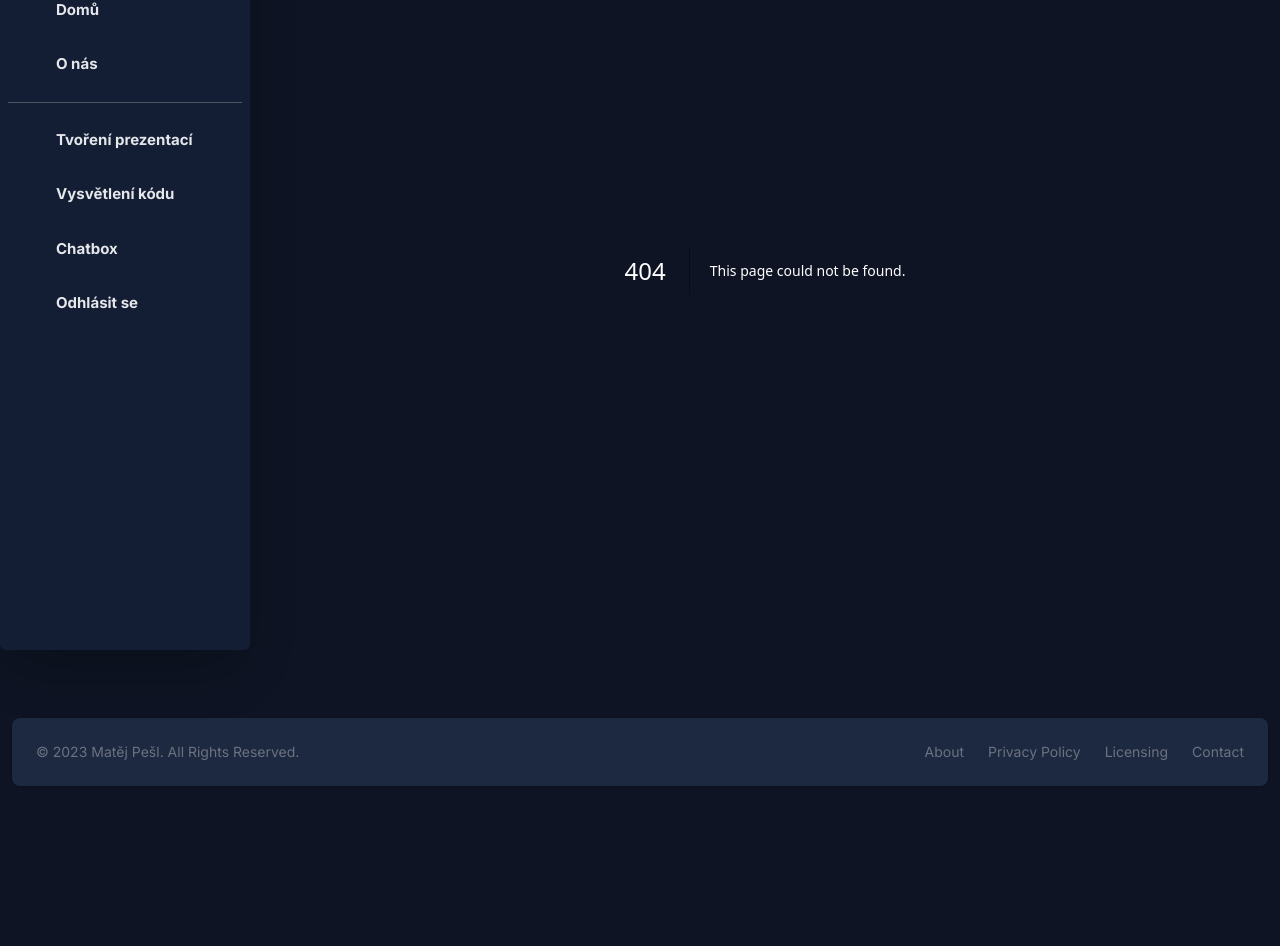
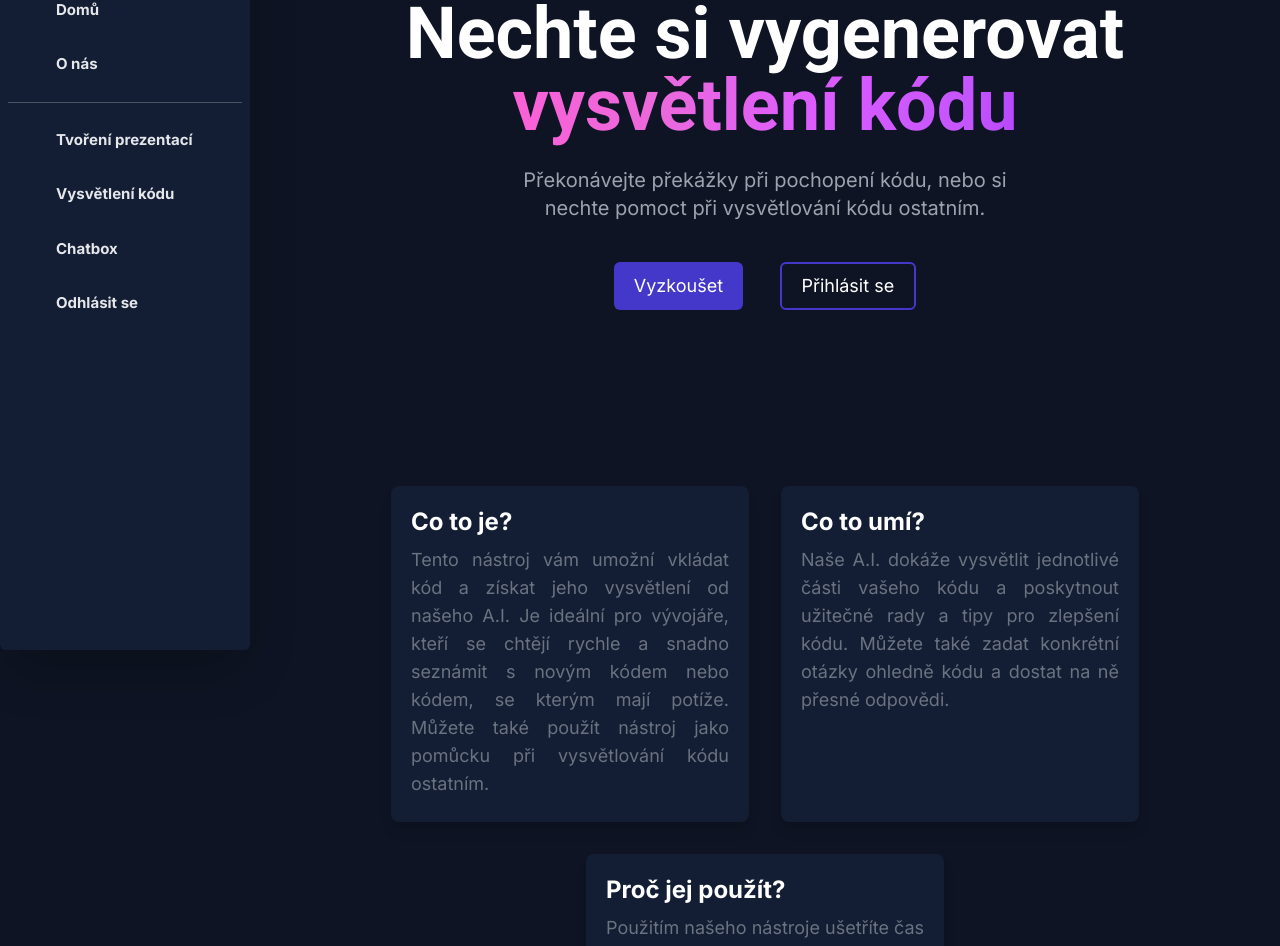
Before and after one commit to AspireOne/intellify, a Next.js app: page /code-explainer in a window 1280 px wide. Before the commit this address had no page. Shown: the part 150-1096 px from the top of the page. Before the commit the page ends 948 px from the top, so only its background shows below. Built offline with nearby package versions, Linux system fonts and the light colour scheme; some icons are missing.

Commit message:
add template code explainer site

```diff
--- /dev/null
+++ b/pages/code-explainer.tsx
@@ -0,0 +1,40 @@
+import {NextPage} from "next";
+import ModuleLandingPage from "../components/ModuleLandingPage";
+import LandingPageProps from "../objects/LandingPageProps";
+import Button from "../components/Button";
+import React from "react";
+
+const landingPageProps: LandingPageProps = {
+    title: "Nechte si vygenerovat [vysvětlení kódu]",
+
+    description: "Překonávejte překážky při pochopení kódu, nebo si nechte pomoct při vysvětlování kódu ostatním.",
+
+    callToActionTitle: "Vyzkoušejte náš nástroj hned teď a zjistěte, jak vám může pomoci pochopit kód.",
+
+    card1: {
+        title: "Co to je?",
+        description: "Tento nástroj vám umožní vkládat kód a získat jeho vysvětlení od našeho A.I. Je ideální pro vývojáře, kteří se chtějí rychle a snadno seznámit s novým kódem nebo kódem, se kterým mají potíže. Můžete také použít nástroj jako pomůcku při vysvětlování kódu ostatním."
+    },
+
+    card2: {
+        title: "Co to umí?",
+        description: "Naše A.I. dokáže vysvětlit jednotlivé části vašeho kódu a poskytnout užitečné rady a tipy pro zlepšení kódu. Můžete také zadat konkrétní otázky ohledně kódu a dostat na ně přesné odpovědi."
+    },
+
+    card3: {
+        title: "Proč jej použít?",
+        description: "Použitím našeho nástroje ušetříte čas a úsilí při pochopení kódu a získáte cenné rady pro jeho zlepšení. Je to ideální nástroj pro vývojáře na všech úrovních zkušeností, ať už se chcete naučit nové technologie nebo chcete zlepšit svůj současný kód."
+    },
+
+    callToActionButton: {
+        titleWhenSigned: "Použít",
+        targetElementId: "input-form" // TODO: Change tnis.
+    }
+};
+
+const CodeExplainer: NextPage = () => {
+    return (
+        <ModuleLandingPage props={landingPageProps}></ModuleLandingPage>
+    );
+};
+export default CodeExplainer;
```
